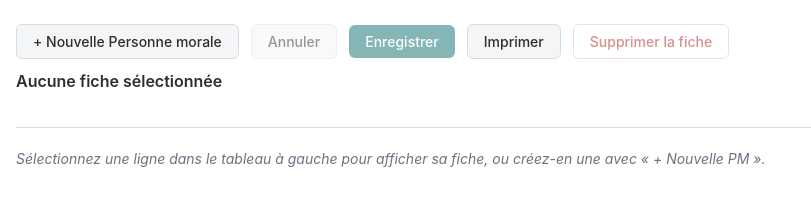
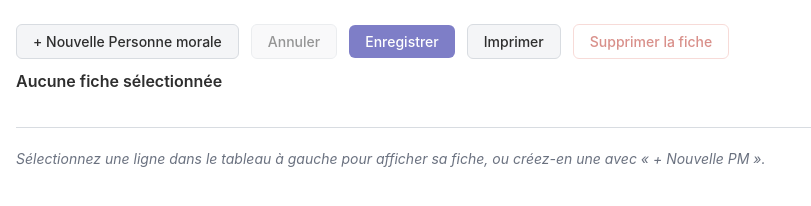
Before and after one commit to Paulromont/Grist-widget, a plain HTML site: page PM.html in a window 1280 px wide. Shown: the whole page, without its empty margins (0-811 px from the left). Drawn offline with Linux system fonts and the light colour scheme; a script that the page names is missing.

Commit message:
Update color variables in PM.html

```diff
--- a/PM.html
+++ b/PM.html
@@ -7,9 +7,9 @@
 <script src="https://grist.numerique.gouv.fr/grist-plugin-api.js"></script>
 <style>
   :root{
-    --bleu:#0F6E6E; --bleu-clair:#E1F2F1;
+    --bleu:#000091; --bleu-clair:#3131D6;
     --orange:#FAEEDA; --orange-txt:#854F0B;
-    --vert:#EAF3DE; --vert-txt:#3B6D11;
+    --vert:#000091; --vert-txt:#3131D6;
     --gris:#F4F5F7; --bord:#D8DCE1; --txt:#2E2E2E; --muet:#6B7280;
   }
   *{box-sizing:border-box;}
```
